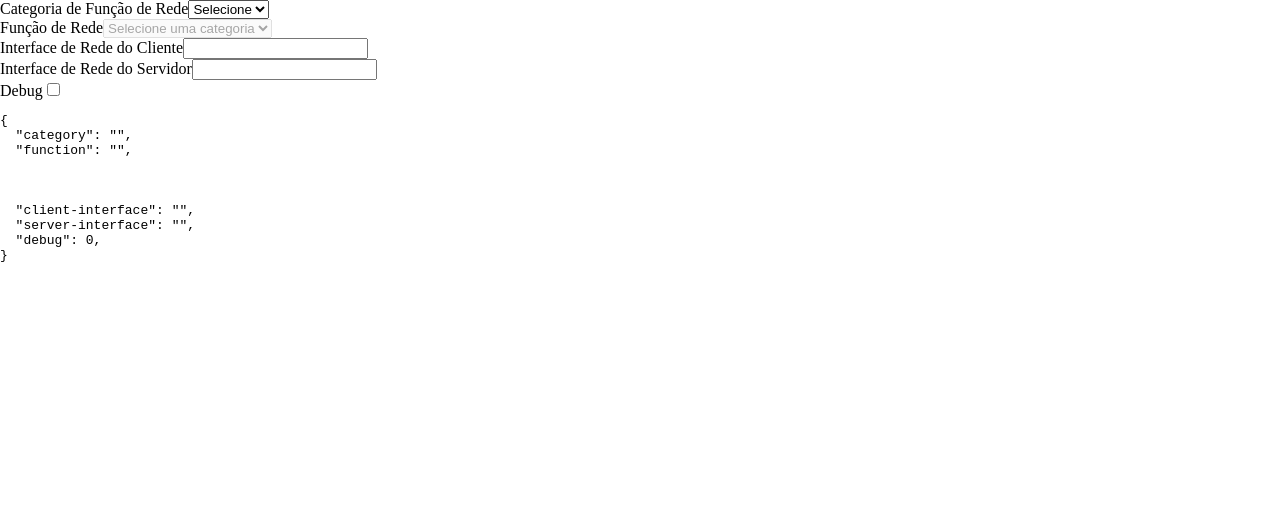
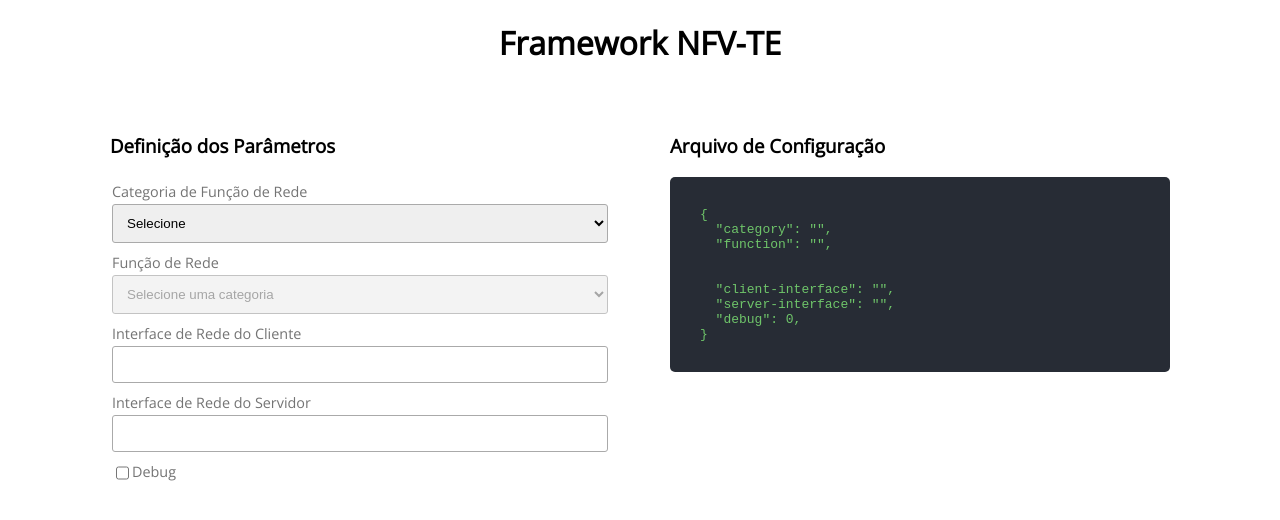
Before and after one commit to jvmoreira/multiservice-networks, a React app in the folder interface/: page / in a window 1280 px wide. Shown: the top 520 px of the page. Built offline with nearby package versions, Linux system fonts and the light colour scheme.

Commit message:
Add titles and style

```diff
--- a/interface/src/components/display.tsx
+++ b/interface/src/components/display.tsx
@@ -3,6 +3,8 @@ import React, { ReactElement } from 'react';
 export function Display({ value }: { value: string }): ReactElement {
   return (
     <section id="display-section">
+      <h3>Arquivo de Configuração</h3>
+
       <pre>{value}</pre>
     </section>
   );
--- a/interface/src/components/form-controller.tsx
+++ b/interface/src/components/form-controller.tsx
@@ -9,6 +9,7 @@ export function FormController(): ReactElement {
 
   return (
     <NfvTeValuesContextProvider value={{ nfvTeValues, setNfvTeValues }}>
+      <h1>Framework NFV-TE</h1>
       <main>
         <Form />
         <Display value={formattedNfvTeValues} />
@@ -24,15 +25,13 @@ function formatNfvTeValues(nfvTeValues: NfvTeValues): string {
       return acc;
     }
 
-    return `${acc}\n  "${paramName}": ${paramValue},`;
-  }, '');
+    return `${acc}  "${paramName}": ${paramValue},\n`;
+  }, '\n');
 
   return `{
   "category": "${nfvTeValues.category}",
   "function": "${nfvTeValues.functionName}",
-
 ${functionParameters}
-
   "client-interface": "${nfvTeValues.clientInterface}",
   "server-interface": "${nfvTeValues.serverInterface}",
   "debug": ${nfvTeValues.debug},
--- a/interface/src/components/form-input.tsx
+++ b/interface/src/components/form-input.tsx
@@ -13,7 +13,7 @@ interface FormInputProps {
 
 export function FormInput({ type, name, value, label, checked, placeholder, onChange }: FormInputProps): ReactElement {
   return (
-    <div className="form-input">
+    <div className={`form-input${type === 'checkbox' ? ' form-input--checkbox' : ''}`}>
       <label className="form-input__label" htmlFor={name}>{ label }</label>
       <input
         className="form-input__input"
--- a/interface/src/components/form.tsx
+++ b/interface/src/components/form.tsx
@@ -20,7 +20,9 @@ export function Form(): ReactElement {
 
   return (
     <section id="form-section">
-      <form onSubmit={onSubmit} style={{ display: 'flex', flexFlow: 'column' }}>
+      <form onSubmit={onSubmit}>
+        <h3>Definição dos Parâmetros</h3>
+
         <CategoryField />
         <FunctionNameField />
 
--- a/interface/src/index.tsx
+++ b/interface/src/index.tsx
@@ -1,6 +1,7 @@
 import React, { ReactElement } from 'react';
 import { createRoot } from 'react-dom/client';
 import { FormController } from '@/components/form-controller';
+import './style.scss';
 
 function App(): ReactElement {
   return <FormController />;
--- /dev/null
+++ b/interface/src/style.scss
@@ -0,0 +1,97 @@
+@import url('https://fonts.googleapis.com/css2?family=Open+Sans&display=swap');
+
+$page-background: #20252c;
+$form-color: #1684af;
+$display-background: #272c35;
+$display-color: #6fc56a;
+
+body {
+  font-family: 'Open Sans', sans-serif;
+  margin: 0;
+  padding: 0;
+
+  h1 {
+    text-align: center;
+  }
+}
+
+main {
+  margin: 50px;
+  display: flex;
+  flex-flow: row nowrap;
+  justify-content: space-evenly;
+
+  #display-section {
+    width: 47%;
+    max-width: 500px;
+    position: relative;
+
+    pre {
+      padding: 30px;
+      border-radius: 5px;
+      background-color: $display-background;
+      color: $display-color;
+      margin: auto;
+      position: sticky;
+      top: 30px;
+    }
+  }
+
+  #form-section {
+    width: 47%;
+    max-width: 500px;
+
+    form {
+      width: 100%;
+      display: flex;
+      flex-flow: column nowrap;
+
+      .form-input, .form-select {
+        width: 100%;
+        box-sizing: border-box;
+        color: #747474;
+        padding: 5px 2px;
+
+        &:focus-within {
+          color: $form-color;
+        }
+
+        &--checkbox {
+          display: flex;
+          flex-flow: row-reverse nowrap;
+          justify-content: flex-end;
+
+          .form-input__label {
+            display: inline-block;
+          }
+
+          .form-input__input {
+            width: auto;
+          }
+        }
+
+        &__label {
+          display: block;
+          margin-bottom: 3px;
+          font-size: .9em;
+        }
+
+        &__input, &__select {
+          width: 100%;
+          outline: none;
+          padding: 10px;
+          text-align: start;
+          border: 1px solid #AAA;
+          box-sizing: border-box;
+          border-radius: 3px;
+
+          &:focus:not([type='checkbox']) {
+            outline: none;
+            box-shadow: 0 0 0 1px $form-color;
+            border-color: $form-color;
+          }
+        }
+      }
+    }
+  }
+}
```
